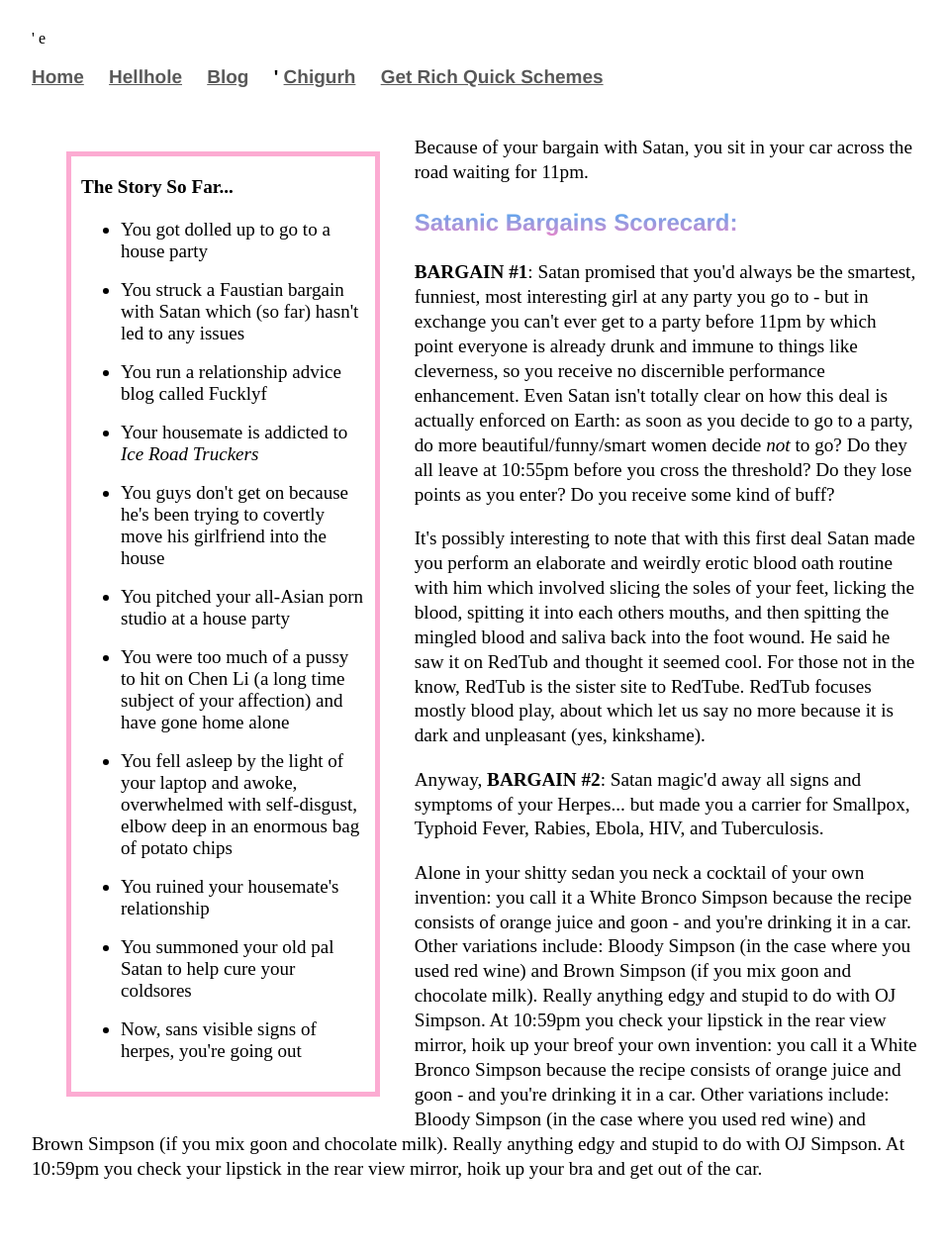
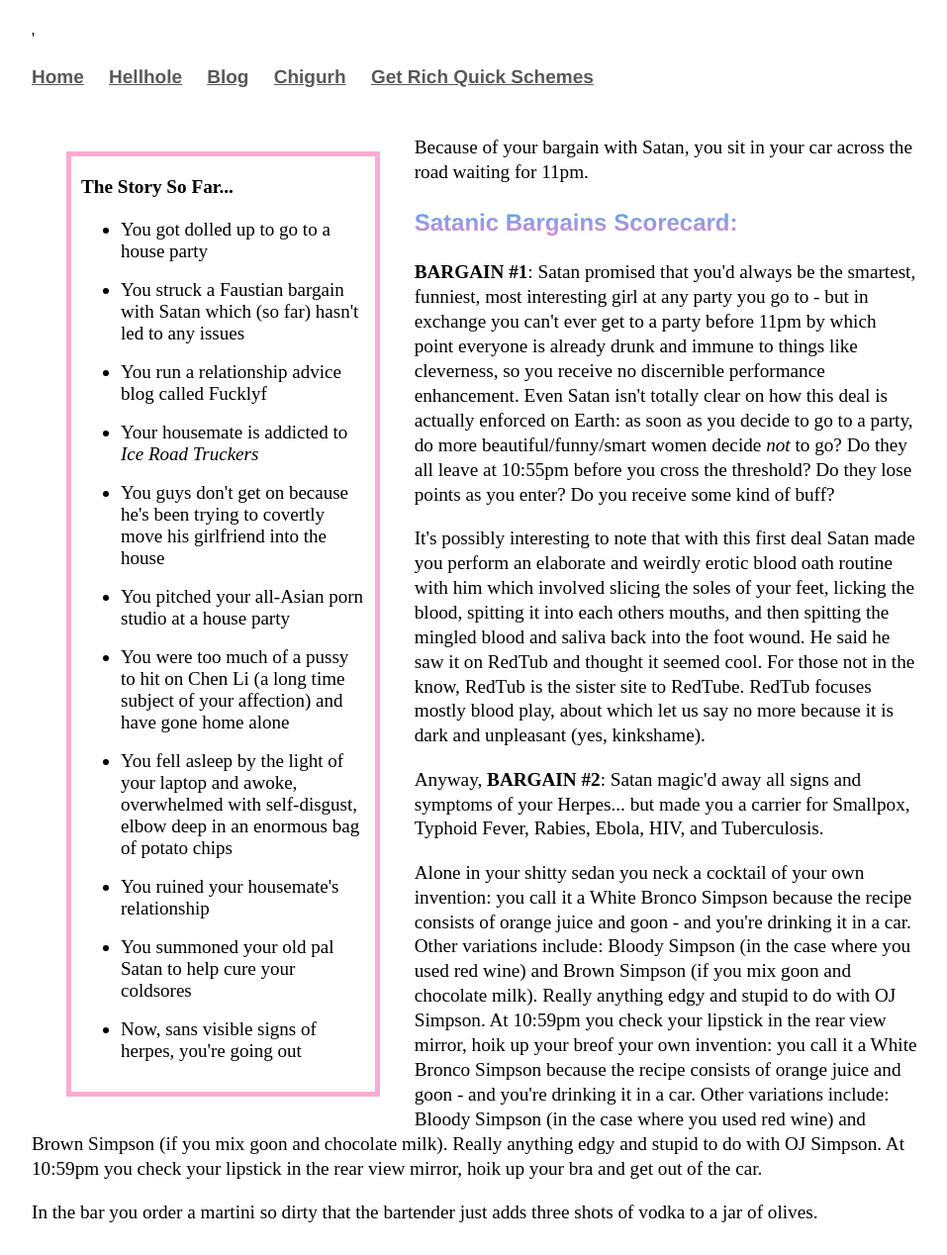
Before and after one commit to Pinelife/pinelife.github.io, a Jekyll site: the page Hellhole/Room11.html, which Jekyll copies as it is, in a window 1280 px wide. Shown: the whole page at 99% size, without its empty margins (160-1117 px from the left). Built offline with Jekyll 4.4.1, drawn with Linux system fonts in a browser that asks for light colours; before the commit the page ends 1224 px from its top, so only the background shows below that.

Commit message:
Update Room11.html

```diff
--- a/Hellhole/Room11.html
+++ b/Hellhole/Room11.html
@@ -1,6 +1,6 @@
 '<head>
 			<title>Hellhole</title>
-e			<link rel="stylesheet" type="text/css" href="/css/main.css">
+			<link rel="stylesheet" type="text/css" href="/css/main.css">
 	<meta name="viewport" content="width=device-width, initial-scale=1.0">
 </head>
 
@@ -10,7 +10,7 @@ e			<link rel="stylesheet" type="text/css" href="/css/main.css">
 	        	<li><a href="/">Home</a></li>
 	        	<li><a href="/Hellhole">Hellhole</a></li>
         		<li><a href="http://pinelife3.tumblr.com">Blog</a></li>
-'			<li><a href="/Chigurh">Chigurh</a></li>
+			<li><a href="/Chigurh">Chigurh</a></li>
             <li><a href="/schemes">Get Rich Quick Schemes</a></li>
 	    		</ul>
 			</nav>
@@ -75,3 +75,6 @@ case where you used red wine) and Brown Simpson (if you mix goon and chocolate m
 stupid to do with OJ Simpson. At 10:59pm you check your lipstick in the rear view mirror, hoik up your bra and
 get out of the car.
 </p>
+<p>
+	In the bar you order a martini so dirty that the bartender just adds three shots of vodka to a jar of olives.
+</p>
```
